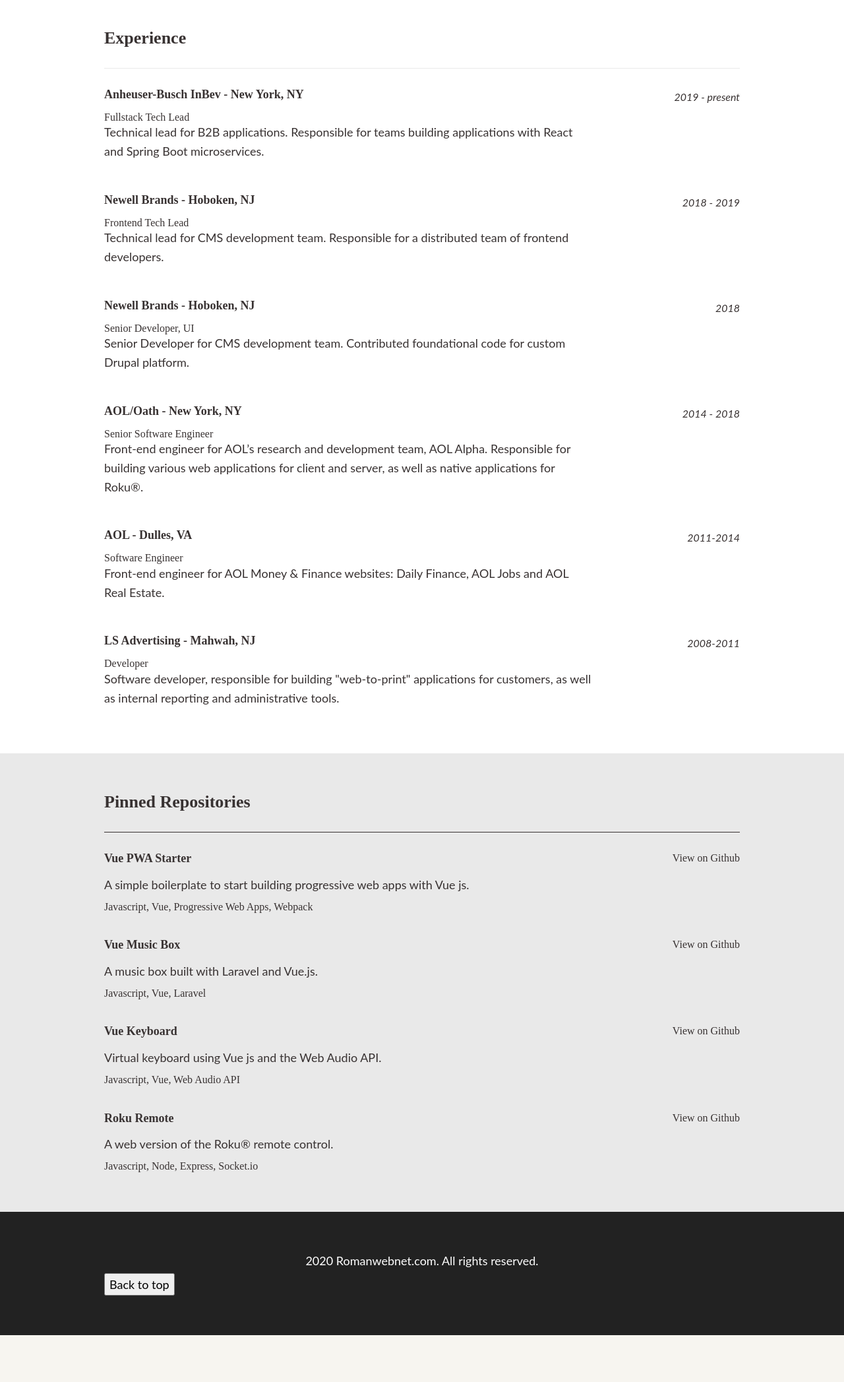
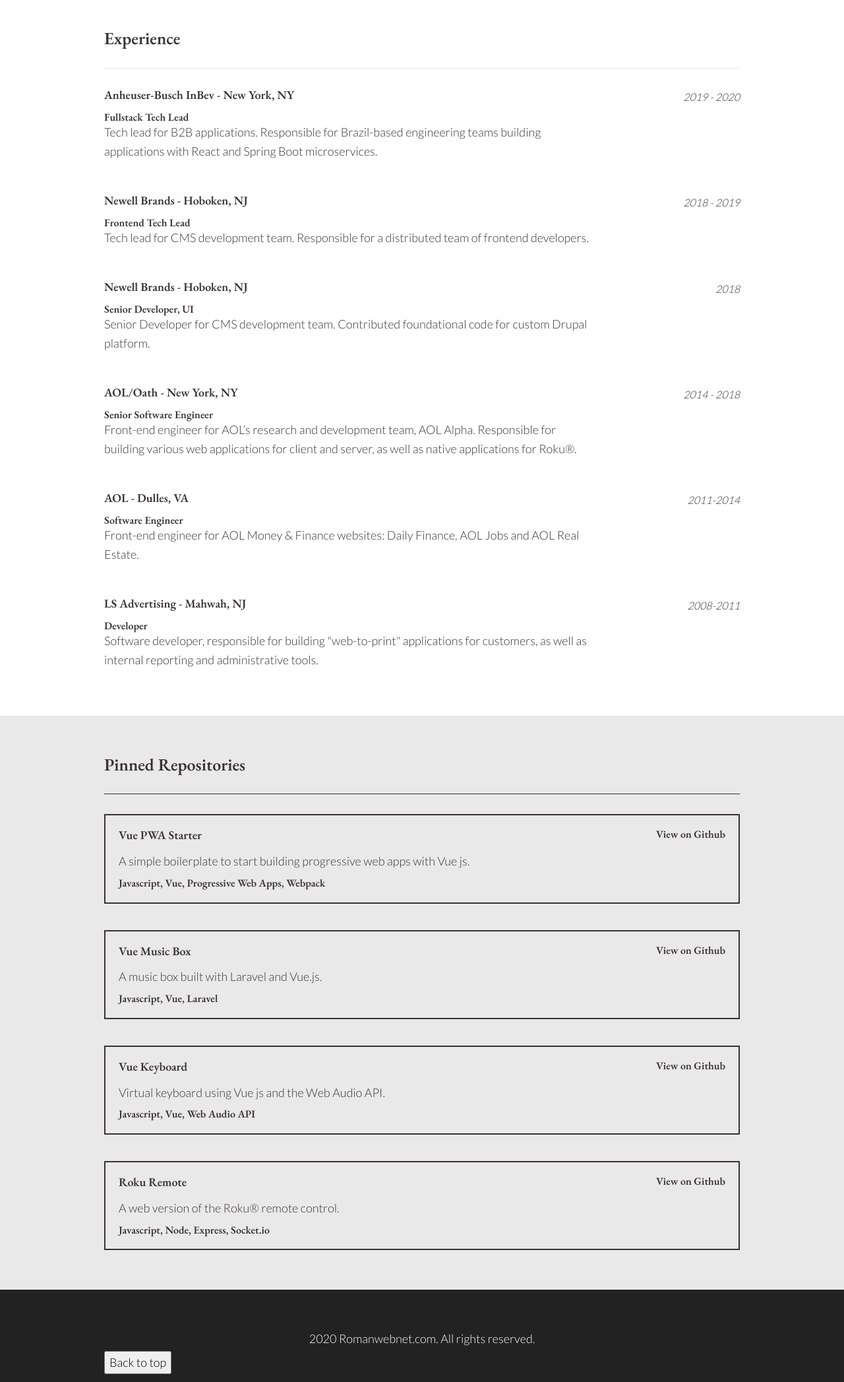
Before and after one commit to lesterhan/romanwebnet-gatsby, a Gatsby site: page / in a window 1280 px wide. Shown: the part 1460-3555 px from the top of the page at 66% size. Before the commit the page ends 3484 px from the top, so only its background shows below. Built offline with nearby package versions, Linux system fonts and the light colour scheme; Gatsby itself is replaced by a stand-in of ours.

Commit message:
Font loader.  Syles for repos section.

```diff
--- a/gatsby-config.js
+++ b/gatsby-config.js
@@ -27,9 +27,17 @@
         icon: `src/images/gatsby-icon.png`, // This path is relative to the root of the site.
       },
     },
-    `gatsby-plugin-sass`
+    `gatsby-plugin-sass`,
     // this (optional) plugin enables Progressive Web App + Offline functionality
     // To learn more, visit: https://gatsby.dev/offline
     // `gatsby-plugin-offline`,
+    {
+      resolve: 'gatsby-plugin-web-font-loader',
+      options: {
+        google: {
+          families: ['Lato:300', 'EB Garamond:600']
+        }
+      }
+    },
   ],
 }
--- a/package.json
+++ b/package.json
@@ -12,6 +12,7 @@
     "gatsby-plugin-react-helmet": "^3.2.1",
     "gatsby-plugin-sass": "^2.2.1",
     "gatsby-plugin-sharp": "^2.5.3",
+    "gatsby-plugin-web-font-loader": "^1.0.4",
     "gatsby-source-filesystem": "^2.2.2",
     "gatsby-transformer-sharp": "^2.4.3",
     "node-sass": "^4.13.1",
--- a/src/components/Repos/Repos.jsx
+++ b/src/components/Repos/Repos.jsx
@@ -1,15 +1,15 @@
 import React from 'react';
-import styles from './repos.module.scss';
 import Panel from '../Panel';
 import Container from '../Container';
 import Heading from '../Heading';
+import styles from './repos.module.scss';
 
 const Repos = () => (
   <Panel theme="light">
     <Container>
       <Heading element="h2" theme="dark" text="Pinned Repositories"/>
-      <div className="list repos">
-        <div className="list-item repo">
+      <div className="list">
+        <div className={`${styles.repo} list-item`}>
           <div className="list-item-left">
             <h4 className="title">
               <a target="_blank" rel="noopener noreferrer" href="https://github.com/groman00/vue-pwa-starter" title="Vue PWA Starter">Vue PWA Starter</a>
@@ -17,11 +17,11 @@
             <p className="description">A simple boilerplate to start building progressive web apps with Vue js.</p>
             <h5 className="techs">Javascript, Vue, Progressive Web Apps, Webpack</h5>
           </div>
-          <h5 className="list-item-right">
+          <h5 className={`${styles.linkout} list-item-right`}>
             <a target="_blank" rel="noopener noreferrer" href="https://github.com/groman00/vue-pwa-starter" title="View on Github">View on Github</a>
           </h5>
         </div>
-        <div className="list-item repo">
+        <div className={`${styles.repo} list-item`}>
           <div className="list-item-left">
             <h4 className="title">
               <a target="_blank" rel="noopener noreferrer" href="https://github.com/groman00/vue-music-box" title="Vue Music Box">Vue Music Box</a>
@@ -29,11 +29,11 @@
             <p className="description">A music box built with Laravel and Vue.js.</p>
             <h5 className="techs">Javascript, Vue, Laravel</h5>
           </div>
-          <h5 className="list-item-right">
+          <h5 className={`${styles.linkout} list-item-right`}>
             <a target="_blank" rel="noopener noreferrer" href="https://github.com/groman00/vue-music-box" title="View on Github">View on Github</a>
           </h5>
         </div>
-        <div className="list-item repo">
+        <div className={`${styles.repo} list-item`}>
           <div className="list-item-left">
             <h4 className="title">
               <a target="_blank" rel="noopener noreferrer" href="https://github.com/groman00/vue-keyboard" title="Vue Keyboard">Vue Keyboard</a>
@@ -41,11 +41,11 @@
             <p className="description">Virtual keyboard using Vue js and the Web Audio API.</p>
             <h5 className="techs">Javascript, Vue, Web Audio API</h5>
           </div>
-          <h5 className="list-item-right">
+          <h5 className={`${styles.linkout} list-item-right`}>
             <a target="_blank" rel="noopener noreferrer" href="https://github.com/groman00/vue-keyboard" title="View on Github">View on Github</a>
           </h5>
         </div>
-        <div className="list-item repo">
+        <div className={`${styles.repo} list-item`}>
           <div className="list-item-left">
             <h4 className="title">
               <a target="_blank" rel="noopener noreferrer" href="https://github.com/groman00/roku-remote" title="Vue PWA Starter">Roku Remote</a>
@@ -53,7 +53,7 @@
             <p className="description">A web version of the Roku&reg; remote control.</p>
             <h5 className="techs">Javascript, Node, Express, Socket.io</h5>
           </div>
-          <h5 className="list-item-right">
+          <h5 className={`${styles.linkout} list-item-right`}>
             <a target="_blank" rel="noopener noreferrer" href="https://github.com/groman00/roku-remote" title="View on Github">View on Github</a>
           </h5>
         </div>
--- a/src/components/Repos/repos.module.scss
+++ b/src/components/Repos/repos.module.scss
@@ -1,7 +1,5 @@
 @import "../../scss/helpers/variables";
 @import "../../scss/helpers/mixins";
-
-.repos {
 
 .repo {
   border: solid 2px $gray-dark;
@@ -9,18 +7,11 @@
   margin-bottom: $spacer-mobile-large;
 }
 
-  .list-item-right {
+.linkout {
   font-weight: $font-bold;
   margin: $spacer-mobile-huge 0 0;
-  }
 
   @include media-tablet {
-    .repos {
-
-      .list-item-right {
     margin: 0;
   }
 }
-
-  }
-}
--- a/src/components/Resume/Resume.jsx
+++ b/src/components/Resume/Resume.jsx
@@ -65,17 +65,17 @@
             <h4>Anheuser-Busch InBev - New York, NY</h4>
             <h5>Fullstack Tech Lead</h5>
             <p>
-              Technical lead for B2B applications.  Responsible for teams building applications with React and Spring Boot microservices.
+              Tech lead for B2B applications.  Responsible for Brazil-based engineering teams building applications with React and Spring Boot microservices.
             </p>
           </div>
-          <div className="h5 list-item-right"><i>2019 - present</i></div>
+          <div className="h5 list-item-right"><i>2019 - 2020</i></div>
         </div>
         <div className="list-item">
           <div className="list-item-left">
             <h4>Newell Brands - Hoboken, NJ</h4>
             <h5>Frontend Tech Lead</h5>
             <p>
-              Technical lead for CMS development team.  Responsible for a distributed team of frontend developers.
+              Tech lead for CMS development team.  Responsible for a distributed team of frontend developers.
             </p>
           </div>
           <div className="h5 list-item-right"><i>2018 - 2019</i></div>
--- a/src/scss/helpers/_variables.scss
+++ b/src/scss/helpers/_variables.scss
@@ -48,7 +48,6 @@
 
 $font-family-sans-serif: 'Lato', Helvetica, Arial, sans-serif;
 $font-family-serif: 'Georgia', serif;
-// $font-family-fancy: 'Lato';
 $font-family-fancy: 'EB Garamond';
 $font-family-base: $font-family-sans-serif;
 $font-color-base: $gray-dark;
```
Also changed, not shown: 2 other files. Lines whose indentation alone changed are shown as unchanged.
